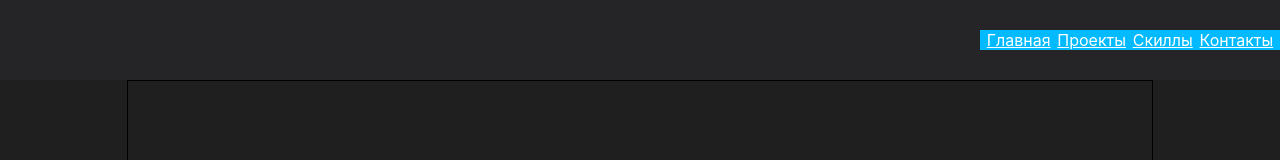
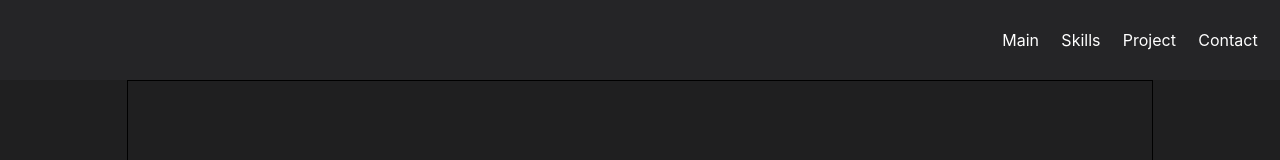
Before and after one commit to iliik/cv, a React (Create React App) app: page / in a window 1280 px wide. Shown: the top 160 px of the page. Built offline with nearby package versions, Linux system fonts and the light colour scheme; a web font is replaced by a local one.

Commit message:
import-Nav-text

```diff
--- a/src/nav/Nav.js
+++ b/src/nav/Nav.js
@@ -4,10 +4,10 @@ import style from './Nav.module.scss';
 function Nav() {
     return (
         <div className={style.nav}>
-<a href="">Главная</a>
-<a href="">Проекты</a>
-<a href="">Скиллы</a>
-<a href="">Контакты</a>
+<a href="">Main</a>
+<a href="">Skills</a>
+<a href="">Project</a>
+<a href="">Contact</a>
         </div>
     );
 }
--- a/src/nav/Nav.module.scss
+++ b/src/nav/Nav.module.scss
@@ -1,11 +1,12 @@
 @import ".././common/styles/sass/variabls";
+
 .nav {
-    background-color:$primaryColor ;
+  width: 300px;
+  display: flex;
+  justify-content: space-evenly;
 
-    width: 300px;
-    display: flex;
-    justify-content: space-evenly;
-    .nav,a{
-        color: $textColor;
-    }
+  & a {
+    color: $textColor;
+    text-decoration: none;
+  }
 }
```
